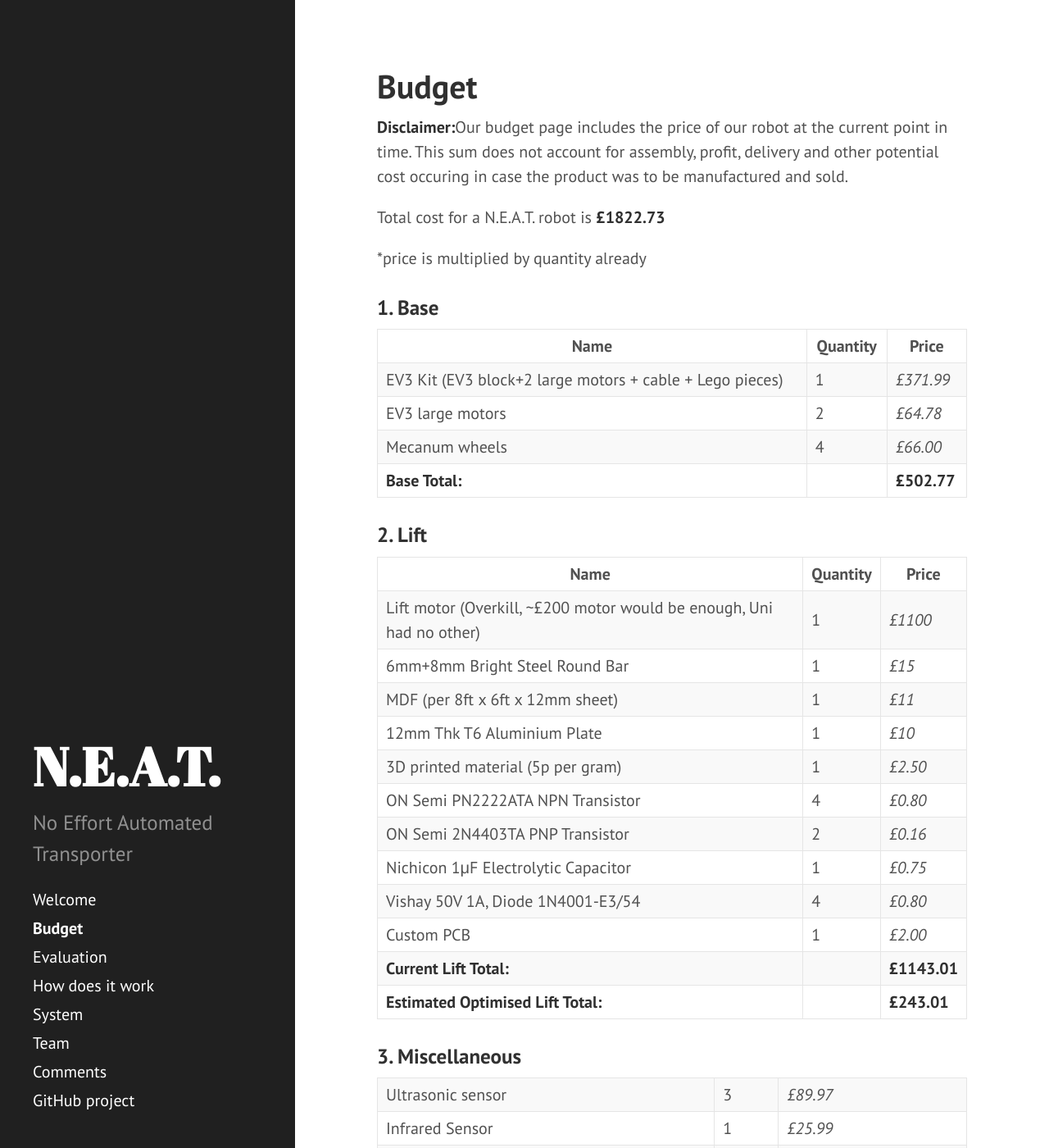
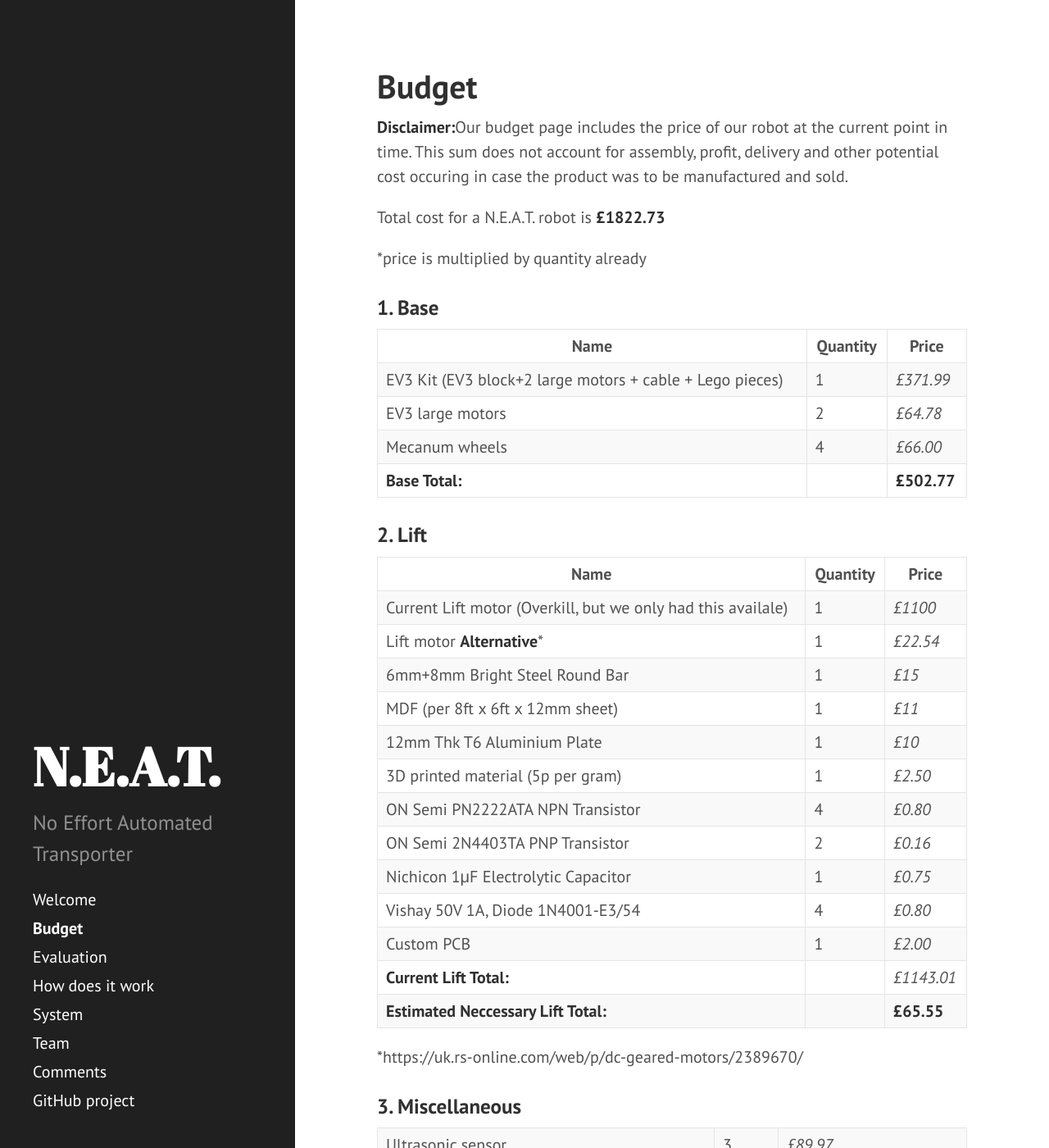
Before and after one commit to okapeng/sdp2020-group2, a Jekyll site: the page built from _pages/budget.md, in a window 1280 px wide and 1400 px high. Shown: the whole window at 82% size. Built offline with Jekyll 4.4.1, drawn with Linux system fonts in a browser that asks for light colours.

Commit message:
New motor added to lift budget

```diff
--- a/_pages/budget.md
+++ b/_pages/budget.md
@@ -22,7 +22,8 @@ Total cost for a N.E.A.T. robot is **£1822.73**
 
 | Name | Quantity| Price|
 |--|--|--|
-|Lift motor (Overkill, ~£200 motor would be enough, Uni had no other) | 1| _£1100_ |
+|Current Lift motor (Overkill, but we only had this availale) | 1| _£1100_ |
+|Lift motor  **Alternative**\*| 1| _£22.54_ |
 |6mm+8mm Bright Steel Round Bar | 1|_£15_ |
 |MDF (per 8ft x 6ft x 12mm sheet)  | 1|_£11_ |
 |12mm Thk T6 Aluminium Plate  | 1|_£10_ |
@@ -32,9 +33,10 @@ Total cost for a N.E.A.T. robot is **£1822.73**
 |Nichicon 1μF Electrolytic Capacitor | 1|_£0.75_ |
 |Vishay 50V 1A, Diode 1N4001-E3/54  | 4| _£0.80_ |
 |Custom PCB| 1|_£2.00_ |
-|**Current Lift Total:**  | |**£1143.01** |
-|**Estimated Optimised Lift Total:**  | |**£243.01** |
+|**Current Lift Total:**  | |_£1143.01_ |
+|**Estimated Neccessary Lift Total:**  | |**£65.55** |
 
+*https://uk.rs-online.com/web/p/dc-geared-motors/2389670/
 
 <h3>3. Miscellaneous</h3>
 
```
